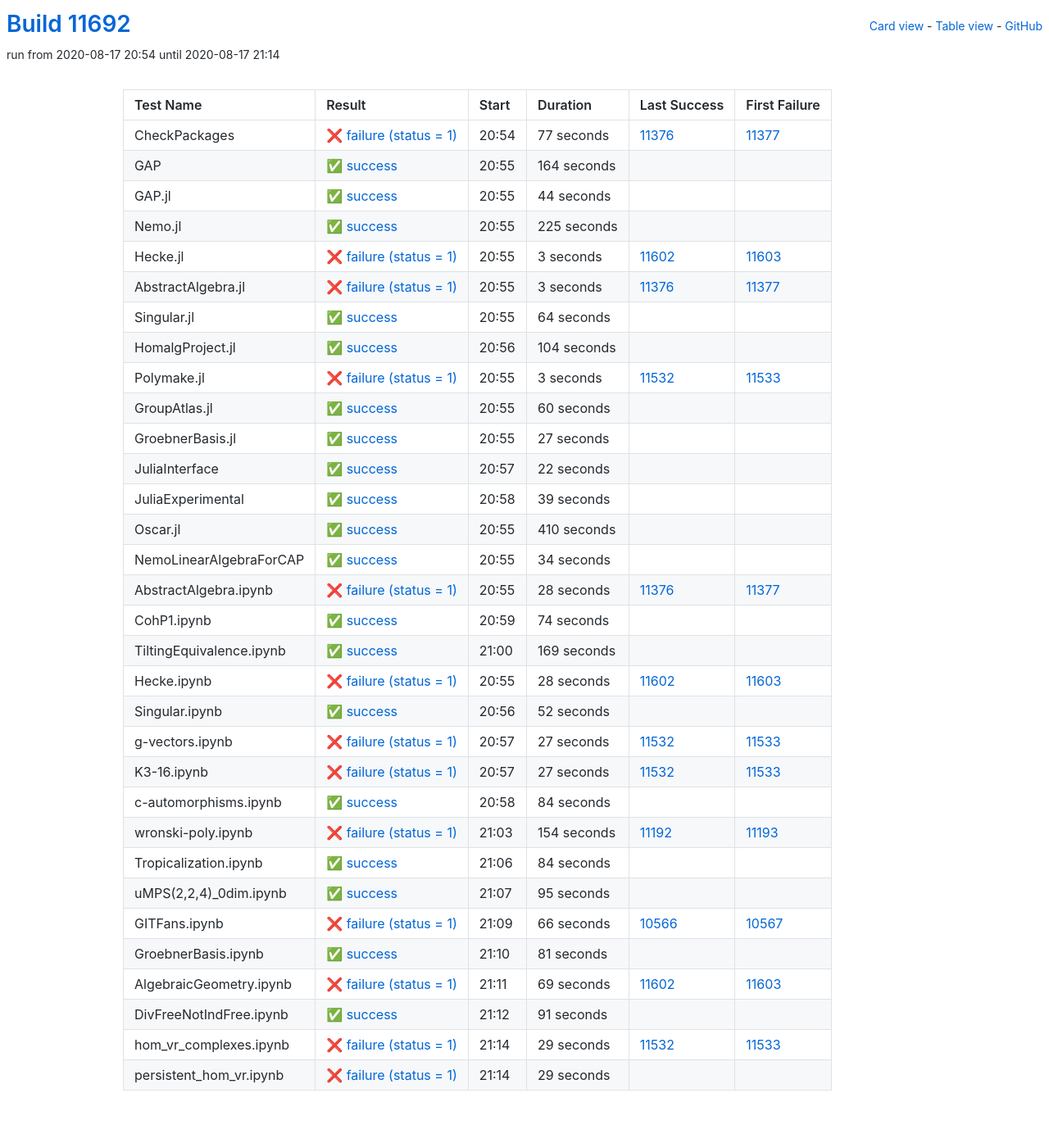
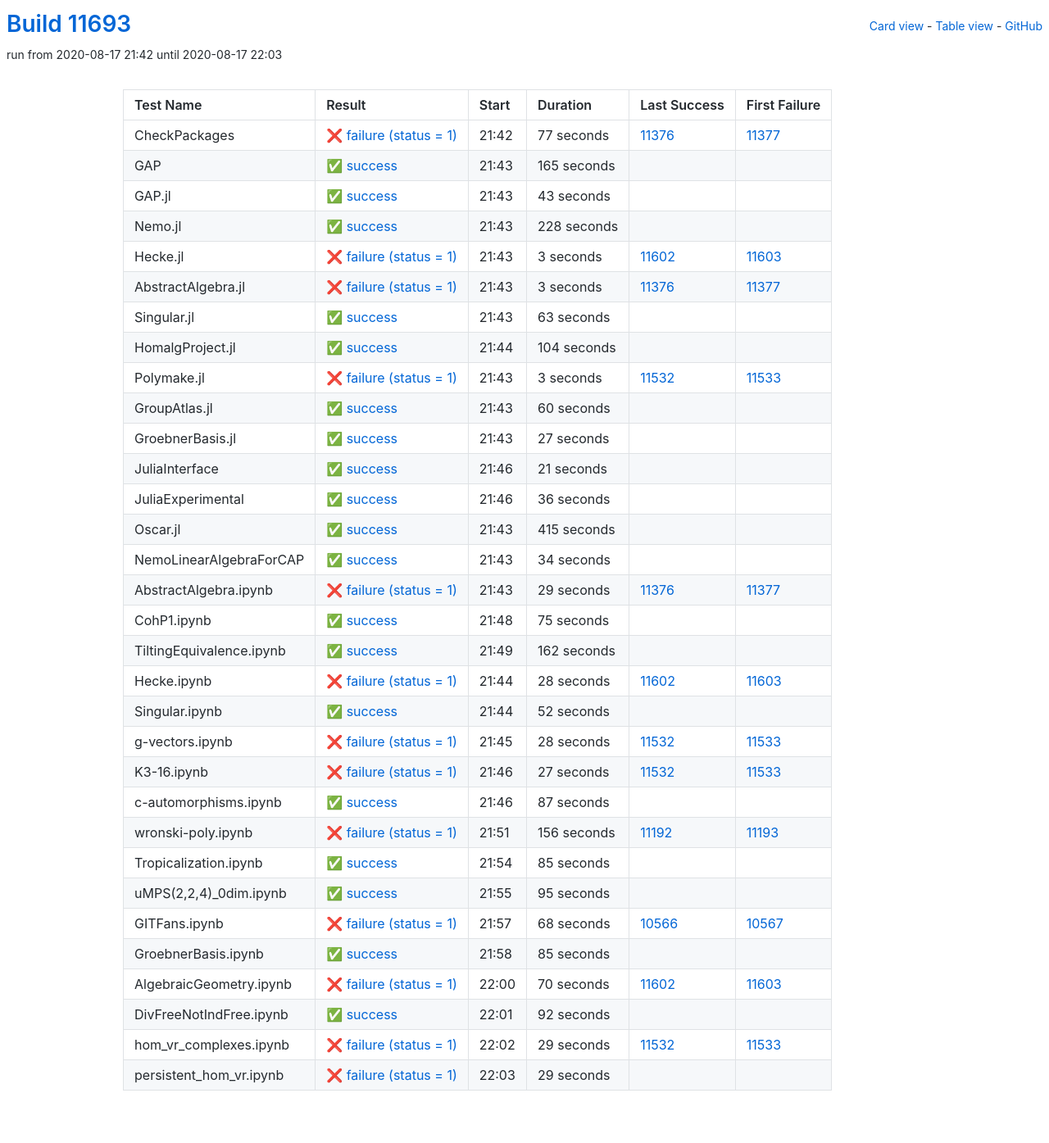
Before and after one commit to oscar-system/oscar-ci-status, a Jekyll site: the page built from table.html, in a window 1280 px wide. Shown: the whole page at 82% size. Built offline with Jekyll 4.4.1, drawn with Linux system fonts in a browser that asks for light colours.

Commit message:
Build #11693

```diff
--- a/_data/ci.yml
+++ b/_data/ci.yml
@@ -1,6 +1,6 @@
 ---
-build: 11692
-build_url: https://oscarci.mathematik.uni-kl.de/job/oscar/11692/
+build: 11693
+build_url: https://oscarci.mathematik.uni-kl.de/job/oscar/11693/
 job: oscar
 organization: oscar-system
 repo: oscar-ci-status
@@ -8,8 +8,8 @@
 tests:
 - name: CheckPackages
   id: checkpackages
-  log: https://oscarci.mathematik.uni-kl.de/job/oscar/11692/artifact/logs/build-11692/CheckPackages.log
-  start: 2020-08-17 20:54
+  log: https://oscarci.mathematik.uni-kl.de/job/oscar/11693/artifact/logs/build-11693/CheckPackages.log
+  start: 2020-08-17 21:42
   success: false
   exitcode: 1
   status: failure
@@ -20,44 +20,44 @@
   first_failure_url: https://oscarci.mathematik.uni-kl.de/job/oscar/11377/
 - name: GAP
   id: gap
-  log: https://oscarci.mathematik.uni-kl.de/job/oscar/11692/artifact/logs/build-11692/GAP.log
-  start: 2020-08-17 20:55
+  log: https://oscarci.mathematik.uni-kl.de/job/oscar/11693/artifact/logs/build-11693/GAP.log
+  start: 2020-08-17 21:43
   success: true
   exitcode: 0
   status: success
-  duration: 164
+  duration: 165
   last_success: false
   last_success_url:
   first_failure: false
   first_failure_url:
 - name: GAP.jl
   id: gap-jl
-  log: https://oscarci.mathematik.uni-kl.de/job/oscar/11692/artifact/logs/build-11692/GAP.jl.log
-  start: 2020-08-17 20:55
+  log: https://oscarci.mathematik.uni-kl.de/job/oscar/11693/artifact/logs/build-11693/GAP.jl.log
+  start: 2020-08-17 21:43
   success: true
   exitcode: 0
   status: success
-  duration: 44
+  duration: 43
   last_success: false
   last_success_url:
   first_failure: false
   first_failure_url:
 - name: Nemo.jl
   id: nemo-jl
-  log: https://oscarci.mathematik.uni-kl.de/job/oscar/11692/artifact/logs/build-11692/Nemo.jl.log
-  start: 2020-08-17 20:55
+  log: https://oscarci.mathematik.uni-kl.de/job/oscar/11693/artifact/logs/build-11693/Nemo.jl.log
+  start: 2020-08-17 21:43
   success: true
   exitcode: 0
   status: success
-  duration: 225
+  duration: 228
   last_success: false
   last_success_url:
   first_failure: false
   first_failure_url:
 - name: Hecke.jl
   id: hecke-jl
-  log: https://oscarci.mathematik.uni-kl.de/job/oscar/11692/artifact/logs/build-11692/Hecke.jl.log
-  start: 2020-08-17 20:55
+  log: https://oscarci.mathematik.uni-kl.de/job/oscar/11693/artifact/logs/build-11693/Hecke.jl.log
+  start: 2020-08-17 21:43
   success: false
   exitcode: 1
   status: failure
@@ -68,8 +68,8 @@
   first_failure_url: https://oscarci.mathematik.uni-kl.de/job/oscar/11603/
 - name: AbstractAlgebra.jl
   id: abstractalgebra-jl
-  log: https://oscarci.mathematik.uni-kl.de/job/oscar/11692/artifact/logs/build-11692/AbstractAlgebra.jl.log
-  start: 2020-08-17 20:55
+  log: https://oscarci.mathematik.uni-kl.de/job/oscar/11693/artifact/logs/build-11693/AbstractAlgebra.jl.log
+  start: 2020-08-17 21:43
   success: false
   exitcode: 1
   status: failure
@@ -80,20 +80,20 @@
   first_failure_url: https://oscarci.mathematik.uni-kl.de/job/oscar/11377/
 - name: Singular.jl
   id: singular-jl
-  log: https://oscarci.mathematik.uni-kl.de/job/oscar/11692/artifact/logs/build-11692/Singular.jl.log
-  start: 2020-08-17 20:55
+  log: https://oscarci.mathematik.uni-kl.de/job/oscar/11693/artifact/logs/build-11693/Singular.jl.log
+  start: 2020-08-17 21:43
   success: true
   exitcode: 0
   status: success
-  duration: 64
+  duration: 63
   last_success: false
   last_success_url:
   first_failure: false
   first_failure_url:
 - name: HomalgProject.jl
   id: homalgproject-jl
-  log: https://oscarci.mathematik.uni-kl.de/job/oscar/11692/artifact/logs/build-11692/HomalgProject.jl.log
-  start: 2020-08-17 20:56
+  log: https://oscarci.mathematik.uni-kl.de/job/oscar/11693/artifact/logs/build-11693/HomalgProject.jl.log
+  start: 2020-08-17 21:44
   success: true
   exitcode: 0
   status: success
@@ -104,8 +104,8 @@
   first_failure_url:
 - name: Polymake.jl
   id: polymake-jl
-  log: https://oscarci.mathematik.uni-kl.de/job/oscar/11692/artifact/logs/build-11692/Polymake.jl.log
-  start: 2020-08-17 20:55
+  log: https://oscarci.mathematik.uni-kl.de/job/oscar/11693/artifact/logs/build-11693/Polymake.jl.log
+  start: 2020-08-17 21:43
   success: false
   exitcode: 1
   status: failure
@@ -116,8 +116,8 @@
   first_failure_url: https://oscarci.mathematik.uni-kl.de/job/oscar/11533/
 - name: GroupAtlas.jl
   id: groupatlas-jl
-  log: https://oscarci.mathematik.uni-kl.de/job/oscar/11692/artifact/logs/build-11692/GroupAtlas.jl.log
-  start: 2020-08-17 20:55
+  log: https://oscarci.mathematik.uni-kl.de/job/oscar/11693/artifact/logs/build-11693/GroupAtlas.jl.log
+  start: 2020-08-17 21:43
   success: true
   exitcode: 0
   status: success
@@ -128,8 +128,8 @@
   first_failure_url:
 - name: GroebnerBasis.jl
   id: groebnerbasis-jl
-  log: https://oscarci.mathematik.uni-kl.de/job/oscar/11692/artifact/logs/build-11692/GroebnerBasis.jl.log
-  start: 2020-08-17 20:55
+  log: https://oscarci.mathematik.uni-kl.de/job/oscar/11693/artifact/logs/build-11693/GroebnerBasis.jl.log
+  start: 2020-08-17 21:43
   success: true
   exitcode: 0
   status: success
@@ -140,44 +140,44 @@
   first_failure_url:
 - name: JuliaInterface
   id: juliainterface
-  log: https://oscarci.mathematik.uni-kl.de/job/oscar/11692/artifact/logs/build-11692/JuliaInterface.log
-  start: 2020-08-17 20:57
+  log: https://oscarci.mathematik.uni-kl.de/job/oscar/11693/artifact/logs/build-11693/JuliaInterface.log
+  start: 2020-08-17 21:46
   success: true
   exitcode: 0
   status: success
-  duration: 22
+  duration: 21
   last_success: false
   last_success_url:
   first_failure: false
   first_failure_url:
 - name: JuliaExperimental
   id: juliaexperimental
-  log: https://oscarci.mathematik.uni-kl.de/job/oscar/11692/artifact/logs/build-11692/JuliaExperimental.log
-  start: 2020-08-17 20:58
+  log: https://oscarci.mathematik.uni-kl.de/job/oscar/11693/artifact/logs/build-11693/JuliaExperimental.log
+  start: 2020-08-17 21:46
   success: true
   exitcode: 0
   status: success
-  duration: 39
+  duration: 36
   last_success: false
   last_success_url:
   first_failure: false
   first_failure_url:
 - name: Oscar.jl
   id: oscar-jl
-  log: https://oscarci.mathematik.uni-kl.de/job/oscar/11692/artifact/logs/build-11692/Oscar.jl.log
-  start: 2020-08-17 20:55
+  log: https://oscarci.mathematik.uni-kl.de/job/oscar/11693/artifact/logs/build-11693/Oscar.jl.log
+  start: 2020-08-17 21:43
   success: true
   exitcode: 0
   status: success
-  duration: 410
+  duration: 415
   last_success: false
   last_success_url:
   first_failure: false
   first_failure_url:
 - name: NemoLinearAlgebraForCAP
   id: nemolinearalgebraforcap
-  log: https://oscarci.mathematik.uni-kl.de/job/oscar/11692/artifact/logs/build-11692/NemoLinearAlgebraForCAP.log
-  start: 2020-08-17 20:55
+  log: https://oscarci.mathematik.uni-kl.de/job/oscar/11693/artifact/logs/build-11693/NemoLinearAlgebraForCAP.log
+  start: 2020-08-17 21:43
   success: true
   exitcode: 0
   status: success
@@ -188,44 +188,44 @@
   first_failure_url:
 - name: AbstractAlgebra.ipynb
   id: abstractalgebra-ipynb
-  log: https://oscarci.mathematik.uni-kl.de/job/oscar/11692/artifact/logs/build-11692/AbstractAlgebra.ipynb.log
-  start: 2020-08-17 20:55
+  log: https://oscarci.mathematik.uni-kl.de/job/oscar/11693/artifact/logs/build-11693/AbstractAlgebra.ipynb.log
+  start: 2020-08-17 21:43
   success: false
   exitcode: 1
   status: failure
-  duration: 28
+  duration: 29
   last_success: 11376
   last_success_url: https://oscarci.mathematik.uni-kl.de/job/oscar/11376/
   first_failure: 11377
   first_failure_url: https://oscarci.mathematik.uni-kl.de/job/oscar/11377/
 - name: CohP1.ipynb
   id: cohp1-ipynb
-  log: https://oscarci.mathematik.uni-kl.de/job/oscar/11692/artifact/logs/build-11692/CohP1.ipynb.log
-  start: 2020-08-17 20:59
+  log: https://oscarci.mathematik.uni-kl.de/job/oscar/11693/artifact/logs/build-11693/CohP1.ipynb.log
+  start: 2020-08-17 21:48
   success: true
   exitcode: 0
   status: success
-  duration: 74
+  duration: 75
   last_success: false
   last_success_url:
   first_failure: false
   first_failure_url:
 - name: TiltingEquivalence.ipynb
   id: tiltingequivalence-ipynb
-  log: https://oscarci.mathematik.uni-kl.de/job/oscar/11692/artifact/logs/build-11692/TiltingEquivalence.ipynb.log
-  start: 2020-08-17 21:00
+  log: https://oscarci.mathematik.uni-kl.de/job/oscar/11693/artifact/logs/build-11693/TiltingEquivalence.ipynb.log
+  start: 2020-08-17 21:49
   success: true
   exitcode: 0
   status: success
-  duration: 169
+  duration: 162
   last_success: false
   last_success_url:
   first_failure: false
   first_failure_url:
 - name: Hecke.ipynb
   id: hecke-ipynb
-  log: https://oscarci.mathematik.uni-kl.de/job/oscar/11692/artifact/logs/build-11692/Hecke.ipynb.log
-  start: 2020-08-17 20:55
+  log: https://oscarci.mathematik.uni-kl.de/job/oscar/11693/artifact/logs/build-11693/Hecke.ipynb.log
+  start: 2020-08-17 21:44
   success: false
   exitcode: 1
   status: failure
@@ -236,8 +236,8 @@
   first_failure_url: https://oscarci.mathematik.uni-kl.de/job/oscar/11603/
 - name: Singular.ipynb
   id: singular-ipynb
-  log: https://oscarci.mathematik.uni-kl.de/job/oscar/11692/artifact/logs/build-11692/Singular.ipynb.log
-  start: 2020-08-17 20:56
+  log: https://oscarci.mathematik.uni-kl.de/job/oscar/11693/artifact/logs/build-11693/Singular.ipynb.log
+  start: 2020-08-17 21:44
   success: true
   exitcode: 0
   status: success
@@ -248,20 +248,20 @@
   first_failure_url:
 - name: g-vectors.ipynb
   id: g-vectors-ipynb
-  log: https://oscarci.mathematik.uni-kl.de/job/oscar/11692/artifact/logs/build-11692/g-vectors.ipynb.log
-  start: 2020-08-17 20:57
+  log: https://oscarci.mathematik.uni-kl.de/job/oscar/11693/artifact/logs/build-11693/g-vectors.ipynb.log
+  start: 2020-08-17 21:45
   success: false
   exitcode: 1
   status: failure
-  duration: 27
+  duration: 28
   last_success: 11532
   last_success_url: https://oscarci.mathematik.uni-kl.de/job/oscar/11532/
   first_failure: 11533
   first_failure_url: https://oscarci.mathematik.uni-kl.de/job/oscar/11533/
 - name: K3-16.ipynb
   id: k3-16-ipynb
-  log: https://oscarci.mathematik.uni-kl.de/job/oscar/11692/artifact/logs/build-11692/K3-16.ipynb.log
-  start: 2020-08-17 20:57
+  log: https://oscarci.mathematik.uni-kl.de/job/oscar/11693/artifact/logs/build-11693/K3-16.ipynb.log
+  start: 2020-08-17 21:46
   success: false
   exitcode: 1
   status: failure
@@ -272,44 +272,44 @@
   first_failure_url: https://oscarci.mathematik.uni-kl.de/job/oscar/11533/
 - name: c-automorphisms.ipynb
   id: c-automorphisms-ipynb
-  log: https://oscarci.mathematik.uni-kl.de/job/oscar/11692/artifact/logs/build-11692/c-automorphisms.ipynb.log
-  start: 2020-08-17 20:58
+  log: https://oscarci.mathematik.uni-kl.de/job/oscar/11693/artifact/logs/build-11693/c-automorphisms.ipynb.log
+  start: 2020-08-17 21:46
   success: true
   exitcode: 0
   status: success
-  duration: 84
+  duration: 87
   last_success: false
   last_success_url:
   first_failure: false
   first_failure_url:
 - name: wronski-poly.ipynb
   id: wronski-poly-ipynb
-  log: https://oscarci.mathematik.uni-kl.de/job/oscar/11692/artifact/logs/build-11692/wronski-poly.ipynb.log
-  start: 2020-08-17 21:03
+  log: https://oscarci.mathematik.uni-kl.de/job/oscar/11693/artifact/logs/build-11693/wronski-poly.ipynb.log
+  start: 2020-08-17 21:51
   success: false
   exitcode: 1
   status: failure
-  duration: 154
+  duration: 156
   last_success: 11192
   last_success_url: https://oscarci.mathematik.uni-kl.de/job/oscar/11192/
   first_failure: 11193
   first_failure_url: https://oscarci.mathematik.uni-kl.de/job/oscar/11193/
 - name: Tropicalization.ipynb
   id: tropicalization-ipynb
-  log: https://oscarci.mathematik.uni-kl.de/job/oscar/11692/artifact/logs/build-11692/Tropicalization.ipynb.log
-  start: 2020-08-17 21:06
+  log: https://oscarci.mathematik.uni-kl.de/job/oscar/11693/artifact/logs/build-11693/Tropicalization.ipynb.log
+  start: 2020-08-17 21:54
   success: true
   exitcode: 0
   status: success
-  duration: 84
+  duration: 85
   last_success: false
   last_success_url:
   first_failure: false
   first_failure_url:
 - name: uMPS(2,2,4)_0dim.ipynb
   id: umps-2-2-4-0dim-ipynb
-  log: https://oscarci.mathematik.uni-kl.de/job/oscar/11692/artifact/logs/build-11692/uMPS-2-2-4-_0dim.ipynb.log
-  start: 2020-08-17 21:07
+  log: https://oscarci.mathematik.uni-kl.de/job/oscar/11693/artifact/logs/build-11693/uMPS-2-2-4-_0dim.ipynb.log
+  start: 2020-08-17 21:55
   success: true
   exitcode: 0
   status: success
@@ -320,56 +320,56 @@
   first_failure_url:
 - name: GITFans.ipynb
   id: gitfans-ipynb
-  log: https://oscarci.mathematik.uni-kl.de/job/oscar/11692/artifact/logs/build-11692/GITFans.ipynb.log
-  start: 2020-08-17 21:09
+  log: https://oscarci.mathematik.uni-kl.de/job/oscar/11693/artifact/logs/build-11693/GITFans.ipynb.log
+  start: 2020-08-17 21:57
   success: false
   exitcode: 1
   status: failure
-  duration: 66
+  duration: 68
   last_success: 10566
   last_success_url: https://oscarci.mathematik.uni-kl.de/job/oscar/10566/
   first_failure: 10567
   first_failure_url: https://oscarci.mathematik.uni-kl.de/job/oscar/10567/
 - name: GroebnerBasis.ipynb
   id: groebnerbasis-ipynb
-  log: https://oscarci.mathematik.uni-kl.de/job/oscar/11692/artifact/logs/build-11692/GroebnerBasis.ipynb.log
-  start: 2020-08-17 21:10
+  log: https://oscarci.mathematik.uni-kl.de/job/oscar/11693/artifact/logs/build-11693/GroebnerBasis.ipynb.log
+  start: 2020-08-17 21:58
   success: true
   exitcode: 0
   status: success
-  duration: 81
+  duration: 85
   last_success: false
   last_success_url:
   first_failure: false
   first_failure_url:
 - name: AlgebraicGeometry.ipynb
   id: algebraicgeometry-ipynb
-  log: https://oscarci.mathematik.uni-kl.de/job/oscar/11692/artifact/logs/build-11692/AlgebraicGeometry.ipynb.log
-  start: 2020-08-17 21:11
+  log: https://oscarci.mathematik.uni-kl.de/job/oscar/11693/artifact/logs/build-11693/AlgebraicGeometry.ipynb.log
+  start: 2020-08-17 22:00
   success: false
   exitcode: 1
   status: failure
-  duration: 69
+  duration: 70
   last_success: 11602
   last_success_url: https://oscarci.mathematik.uni-kl.de/job/oscar/11602/
   first_failure: 11603
   first_failure_url: https://oscarci.mathematik.uni-kl.de/job/oscar/11603/
 - name: DivFreeNotIndFree.ipynb
   id: divfreenotindfree-ipynb
-  log: https://oscarci.mathematik.uni-kl.de/job/oscar/11692/artifact/logs/build-11692/DivFreeNotIndFree.ipynb.log
-  start: 2020-08-17 21:12
+  log: https://oscarci.mathematik.uni-kl.de/job/oscar/11693/artifact/logs/build-11693/DivFreeNotIndFree.ipynb.log
+  start: 2020-08-17 22:01
   success: true
   exitcode: 0
   status: success
-  duration: 91
+  duration: 92
   last_success: false
   last_success_url:
   first_failure: false
   first_failure_url:
 - name: hom_vr_complexes.ipynb
   id: hom-vr-complexes-ipynb
-  log: https://oscarci.mathematik.uni-kl.de/job/oscar/11692/artifact/logs/build-11692/hom_vr_complexes.ipynb.log
-  start: 2020-08-17 21:14
+  log: https://oscarci.mathematik.uni-kl.de/job/oscar/11693/artifact/logs/build-11693/hom_vr_complexes.ipynb.log
+  start: 2020-08-17 22:02
   success: false
   exitcode: 1
   status: failure
@@ -380,8 +380,8 @@
   first_failure_url: https://oscarci.mathematik.uni-kl.de/job/oscar/11533/
 - name: persistent_hom_vr.ipynb
   id: persistent-hom-vr-ipynb
-  log: https://oscarci.mathematik.uni-kl.de/job/oscar/11692/artifact/logs/build-11692/persistent_hom_vr.ipynb.log
-  start: 2020-08-17 21:14
+  log: https://oscarci.mathematik.uni-kl.de/job/oscar/11693/artifact/logs/build-11693/persistent_hom_vr.ipynb.log
+  start: 2020-08-17 22:03
   success: false
   exitcode: 1
   status: failure
```
Also changed, not shown: README.md.
